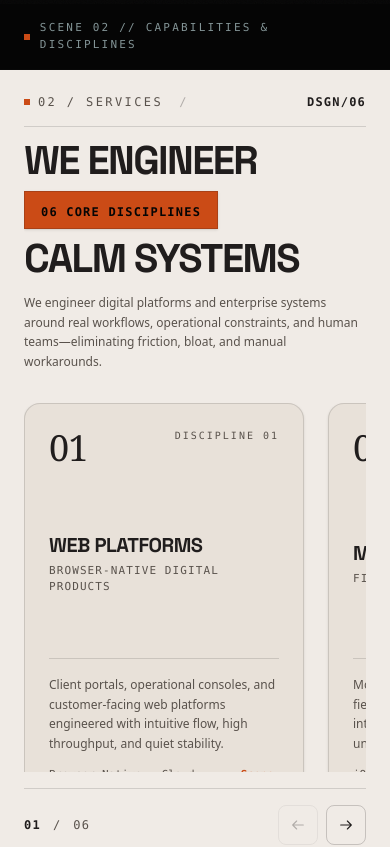
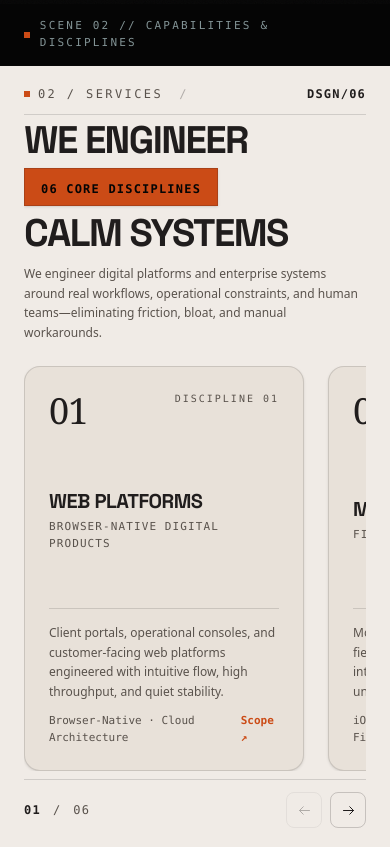
Before and after one commit to 4beru/zenerp-homepage, a Next.js app: page / in a window 390 px wide. Shown: the part 840-1687 px from the top of the page. Built offline with nearby package versions, Linux system fonts and the light colour scheme; no server answers; grey boxes are pictures that could not be loaded; a web font is replaced by a local one.

Commit message:
refactor(services): optimize GSAP scroll architecture
Refined the horizontal scroll pinning logic to use a unified timeline with accurate width calculation and pinSpacing, ensuring smoother traversal and eliminating rendering glitches.

```diff
--- a/src/components/zen/services.tsx
+++ b/src/components/zen/services.tsx
@@ -17,12 +17,14 @@ if (typeof window !== "undefined") {
  * Zen ERP — Creative Studio Services & Capabilities
  *
  * Implements the Splyt Awwwards GSAP Scroll Architecture:
- * - Unified Document Scroll Flow: Zero event-trapping, zero artificial locks.
- * - Pinned Horizontal Movement: As the user scrolls naturally down the page,
- *   the section pins at "top top" and the horizontal discipline cards glide smoothly (scrub: 1.2).
- * - Multi-layer Parallax: The left headline and tilted badge subtly shift with scroll.
- * - Once all cards have traversed, the pin unlocks seamlessly into the next section (#works).
- * - High-Craft Cards: Architectural layout with smooth image hover reveal & dark scrim (Khanh Nguyen folio style).
+ * - Unified Document Scroll Flow: Single timeline with pinSpacing: true.
+ * - Full-Viewport Pinning: Section guarantees 100vh coverage, preventing subsequent
+ *   sections from peeking or overlapping prematurely.
+ * - Accurate Width Measurement: Travel distance is computed from track width minus
+ *   visible slider width (track.scrollWidth - slider.clientWidth + padding), ensuring
+ *   all 6 disciplines (01..06) fully traverse into view before unpinning.
+ * - Single Unified Timeline: Both track movement and title parallax run in one timeline,
+ *   preventing dual-trigger rendering glitches.
  */
 export function Services() {
   const sectionRef = useRef<HTMLDivElement>(null);
@@ -43,21 +45,22 @@ export function Services() {
 
     // Use gsap.context for complete cleanup and scoped timelines
     const ctx = gsap.context(() => {
-      // Dynamic computation of scroll width
+      // Dynamic computation of scroll width based on slider viewport
       const getScrollAmount = () => {
-        return Math.max(0, track.scrollWidth - window.innerWidth + 120);
+        const visibleWidth = slider.clientWidth || window.innerWidth * 0.65;
+        const totalWidth = track.scrollWidth;
+        return Math.max(0, totalWidth - visibleWidth + 80);
       };
 
-      const scrollAmount = getScrollAmount();
-
-      // Main Horizontal Pinning Timeline (Splyt Awwwards Pattern)
+      // Single Unified Timeline for both horizontal track and title parallax
       const tl = gsap.timeline({
         scrollTrigger: {
           trigger: section,
           start: "top top",
-          end: () => `+=${Math.max(getScrollAmount() + 900, 1500)}px`,
+          end: () => `+=${Math.max(getScrollAmount() * 1.5, 2000)}px`,
           scrub: 1.2,
           pin: true,
+          pinSpacing: true,
           anticipatePin: 1,
           invalidateOnRefresh: true,
           onUpdate: (self) => {
@@ -74,34 +77,33 @@ export function Services() {
         },
       });
 
-      tl.to(track, {
-        x: () => -getScrollAmount(),
-        ease: "power1.inOut",
-      });
+      // Track translation along horizontal axis
+      tl.to(
+        track,
+        {
+          x: () => -getScrollAmount(),
+          ease: "power1.inOut",
+        },
+        0
+      );
 
-      // Synchronized Parallax for Title & Badge
-      const titleTl = gsap.timeline({
-        scrollTrigger: {
-          trigger: section,
-          start: "top top",
-          end: () => `+=${Math.max(getScrollAmount() + 900, 1500)}px`,
-          scrub: true,
+      // Subtle parallax on the title elements synced with the same scroll
+      tl.to(
+        ".service-title-part-1",
+        {
+          xPercent: -12,
+          ease: "power1.inOut",
         },
-      });
-
-      titleTl
-        .to(".service-title-part-1", {
-          xPercent: -15,
-          ease: "power1.inOut",
-        })
+        0
+      )
         .to(
           ".service-title-badge",
           {
-            xPercent: -10,
-            rotate: -4,
+            xPercent: -8,
+            rotate: -3,
             ease: "power1.inOut",
           },
-          "<"
+          0
         )
         .to(
           ".service-title-part-2",
@@ -109,7 +111,7 @@ export function Services() {
             xPercent: -5,
             ease: "power1.inOut",
           },
-          "<"
+          0
         );
 
       // Refresh on resize and layout settlement
@@ -121,13 +123,12 @@ export function Services() {
 
       const timer = setTimeout(() => {
         ScrollTrigger.refresh();
-      }, 300);
+      }, 350);
 
       return () => {
         window.removeEventListener("resize", handleResize);
         clearTimeout(timer);
         tl.kill();
-        titleTl.kill();
       };
     }, section);
 
@@ -152,10 +153,10 @@ export function Services() {
       ref={sectionRef}
       id="servicios"
       aria-labelledby="services-heading"
-      className="services-section relative w-full overflow-hidden bg-[#F0EBE6] text-[#201D1D]"
+      className="services-section relative flex h-screen min-h-screen w-full flex-col justify-between overflow-hidden bg-[#F0EBE6] text-[#201D1D]"
     >
       {/* 1. Architectural Transition Boundary (Dark Hero to Warm Light Scene) */}
-      <div className="w-full border-b border-[#201D1D]/15 bg-[#050505] px-6 py-4 text-[#839496] sm:px-10 lg:px-16">
+      <div className="w-full flex-none border-b border-[#201D1D]/15 bg-[#050505] px-6 py-3.5 text-[#839496] sm:px-10 lg:px-16">
         <div className="mx-auto flex max-w-[1480px] items-center justify-between font-mono text-[11px] uppercase tracking-[0.2em]">
           <div className="flex items-center gap-2.5">
             <span className="h-1.5 w-1.5 bg-[#CB4B16]" aria-hidden="true" />
@@ -165,11 +166,11 @@ export function Services() {
         </div>
       </div>
 
-      {/* 2. Main Pinned Stage (Full Viewport Height) */}
-      <div className="relative mx-auto flex h-[calc(100vh-45px)] min-h-[620px] flex-col justify-between px-6 pt-6 pb-6 sm:px-10 lg:px-16 lg:pt-8">
+      {/* 2. Main Pinned Stage (Covers Full Available Height) */}
+      <div className="relative mx-auto flex w-full max-w-[1480px] flex-1 flex-col justify-between px-6 pt-5 pb-6 sm:px-10 lg:px-16 lg:pt-6">
 
         {/* Top Header & Metadata */}
-        <div className="flex items-center justify-between border-b border-[#201D1D]/15 pb-4 font-mono text-xs uppercase tracking-[0.2em] text-[#59524C]">
+        <div className="flex flex-none items-center justify-between border-b border-[#201D1D]/15 pb-3 font-mono text-xs uppercase tracking-[0.2em] text-[#59524C]">
           <div className="flex items-center gap-2">
             <span className="h-1.5 w-1.5 bg-[#CB4B16]" aria-hidden="true" />
             <span>{servicesSectionCopy.eyebrow}</span>
@@ -187,37 +188,37 @@ export function Services() {
         </div>
 
         {/* Center Arena: Split Layout (Left Editorial Title + Right Sliding Track) */}
-        <div className="relative my-auto flex flex-1 flex-col justify-center gap-8 overflow-hidden py-4 lg:flex-row lg:items-center lg:gap-14">
+        <div className="relative my-auto flex w-full flex-1 flex-col justify-center gap-6 overflow-hidden py-2 lg:flex-row lg:items-center lg:gap-12">
 
           {/* Left Column: Bold Display Title (Splyt Awwwards Style) */}
           <div className="flex-none lg:w-[32%] xl:w-[30%]">
             <div className="service-title-part-1 overflow-hidden">
               <h2
                 id="services-heading"
-                className="font-display text-[clamp(2.5rem,5.5vw,4.8rem)] font-extrabold uppercase leading-[0.9] tracking-[-0.04em] text-[#201D1D]"
+                className="font-display text-[clamp(2.4rem,5vw,4.5rem)] font-extrabold uppercase leading-[0.9] tracking-[-0.04em] text-[#201D1D]"
               >
                 WE ENGINEER
               </h2>
             </div>
 
             {/* Tilted Terracotta Badge (Image Reference) */}
-            <div className="service-title-badge my-3 inline-block rotate-[-2deg] border border-[#201D1D]/20 bg-[#CB4B16] px-4 py-1.5 shadow-sm transition-transform">
+            <div className="service-title-badge my-2.5 inline-block rotate-[-2deg] border border-[#201D1D]/20 bg-[#CB4B16] px-4 py-1.5 shadow-sm transition-transform">
               <span className="font-mono text-xs font-bold uppercase tracking-widest text-[#050505] sm:text-sm">
                 06 CORE DISCIPLINES
               </span>
             </div>
 
             <div className="service-title-part-2 overflow-hidden">
-              <h2 className="font-display text-[clamp(2.5rem,5.5vw,4.8rem)] font-extrabold uppercase leading-[0.9] tracking-[-0.04em] text-[#201D1D]">
+              <h2 className="font-display text-[clamp(2.4rem,5vw,4.5rem)] font-extrabold uppercase leading-[0.9] tracking-[-0.04em] text-[#201D1D]">
                 CALM SYSTEMS
               </h2>
             </div>
 
-            <p className="mt-4 max-w-sm text-xs leading-relaxed text-[#59524C] sm:text-sm">
+            <p className="mt-3.5 max-w-sm text-xs leading-relaxed text-[#59524C] sm:text-sm">
               {servicesSectionCopy.description}
             </p>
 
-            <div className="mt-5 hidden items-center gap-3 font-mono text-[11px] uppercase tracking-wider text-[#59524C]/70 lg:flex">
+            <div className="mt-4 hidden items-center gap-3 font-mono text-[11px] uppercase tracking-wider text-[#59524C]/70 lg:flex">
               <span className="h-1 w-1 rounded-full bg-[#CB4B16]" />
               <span>Scroll down to glide horizontally</span>
             </div>
@@ -248,7 +249,7 @@ export function Services() {
         </div>
 
         {/* 3. Bottom Controls & Progress Bar */}
-        <footer className="flex items-center justify-between border-t border-[#201D1D]/15 pt-4">
+        <footer className="flex flex-none items-center justify-between border-t border-[#201D1D]/15 pt-3">
           <div className="flex items-center gap-3 font-mono text-xs uppercase tracking-widest text-[#59524C]">
             <span className="text-[#201D1D] font-bold">
               0{activeCardIndex + 1}
@@ -276,18 +277,18 @@ export function Services() {
               onClick={() => handleScrollStep("prev")}
               disabled={activeCardIndex === 0}
               aria-label="Previous service"
-              className="flex h-10 w-10 cursor-pointer items-center justify-center rounded-sm border border-[#201D1D]/20 bg-transparent text-[#201D1D] transition-colors hover:border-[#CB4B16] hover:bg-[#CB4B16] hover:text-[#050505] disabled:cursor-not-allowed disabled:opacity-30"
+              className="flex h-9 w-9 cursor-pointer items-center justify-center rounded-sm border border-[#201D1D]/20 bg-transparent text-[#201D1D] transition-colors hover:border-[#CB4B16] hover:bg-[#CB4B16] hover:text-[#050505] disabled:cursor-not-allowed disabled:opacity-30"
             >
-              <ArrowLeftIcon width={16} height={16} />
+              <ArrowLeftIcon width={15} height={15} />
             </button>
             <button
               type="button"
               onClick={() => handleScrollStep("next")}
               disabled={activeCardIndex === services.length - 1}
               aria-label="Next service"
-              className="flex h-10 w-10 cursor-pointer items-center justify-center rounded-sm border border-[#201D1D]/20 bg-transparent text-[#201D1D] transition-colors hover:border-[#CB4B16] hover:bg-[#CB4B16] hover:text-[#050505] disabled:cursor-not-allowed disabled:opacity-30"
+              className="flex h-9 w-9 cursor-pointer items-center justify-center rounded-sm border border-[#201D1D]/20 bg-transparent text-[#201D1D] transition-colors hover:border-[#CB4B16] hover:bg-[#CB4B16] hover:text-[#050505] disabled:cursor-not-allowed disabled:opacity-30"
             >
-              <ArrowRightIcon width={16} height={16} />
+              <ArrowRightIcon width={15} height={15} />
             </button>
           </div>
         </footer>
@@ -323,7 +324,7 @@ function ServiceCard({
   return (
     <article
       onClick={() => onSelect(service.title)}
-      className="group relative flex h-[50vh] min-h-[380px] max-h-[500px] w-[280px] shrink-0 cursor-pointer flex-col justify-between overflow-hidden rounded-2xl border border-[#201D1D]/15 bg-[#E8E1D9] p-6 shadow-sm transition-all duration-500 sm:w-[330px] sm:p-7 md:w-[360px] lg:w-[390px]"
+      className="group relative flex h-[48vh] min-h-[360px] max-h-[480px] w-[280px] shrink-0 cursor-pointer flex-col justify-between overflow-hidden rounded-2xl border border-[#201D1D]/15 bg-[#E8E1D9] p-6 shadow-sm transition-all duration-500 sm:w-[320px] sm:p-7 md:w-[350px] lg:w-[380px]"
     >
       {/* Hover Background Image Layer (Smooth Reveal on Card Hover) */}
       <div
@@ -334,7 +335,7 @@ function ServiceCard({
           src={service.image}
           alt={service.imageAlt}
           fill
-          sizes="(max-width: 768px) 280px, 390px"
+          sizes="(max-width: 768px) 280px, 380px"
           className="object-cover object-center transition-transform duration-1000 ease-out group-hover:scale-105"
         />
         {/* Contrast Scrim / Tint to ensure foreground text is pristine and legible */}
@@ -352,7 +353,7 @@ function ServiceCard({
       </div>
 
       {/* Middle Section: Service Title & Subtitle */}
-      <div className="relative z-10 my-auto py-3">
+      <div className="relative z-10 my-auto py-2">
         <h3 className="font-display text-xl font-bold uppercase tracking-tight text-[#201D1D] transition-colors duration-500 sm:text-2xl group-hover:text-white">
           {service.title}
         </h3>
@@ -362,13 +363,13 @@ function ServiceCard({
       </div>
 
       {/* Bottom Section: Concise Editorial Summary & Action */}
-      <div className="relative z-10 border-t border-[#201D1D]/15 pt-4 transition-colors duration-500 group-hover:border-white/20">
+      <div className="relative z-10 border-t border-[#201D1D]/15 pt-3.5 transition-colors duration-500 group-hover:border-white/20">
         <p className="text-xs leading-relaxed text-[#59524C] transition-colors duration-500 group-hover:text-white/90">
           {service.description}
         </p>
 
         {/* Unboxed Metadata Tag & Interactive Action */}
-        <div className="mt-3.5 flex items-center justify-between font-mono text-[11px]">
+        <div className="mt-3 flex items-center justify-between font-mono text-[11px]">
           <span className="text-[#59524C] transition-colors duration-500 group-hover:text-white/70">
             {service.tag}
           </span>
```
